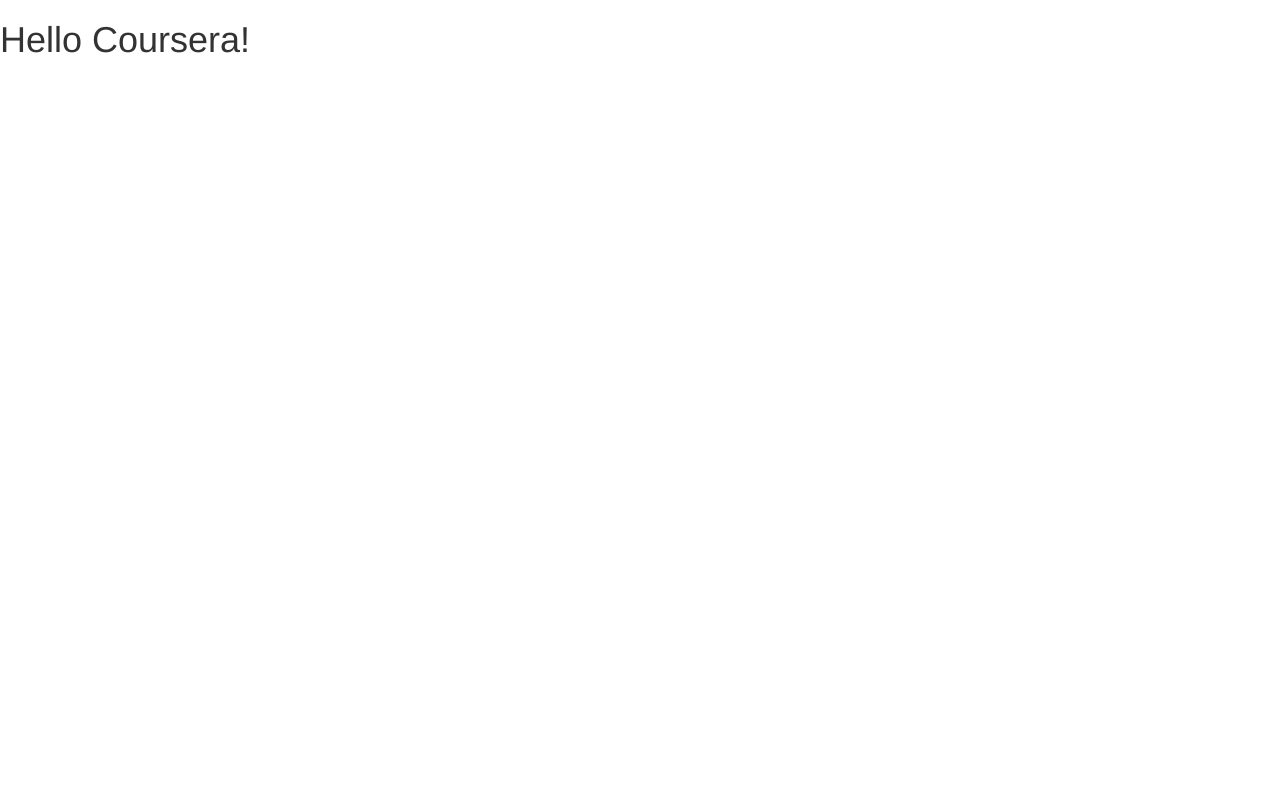
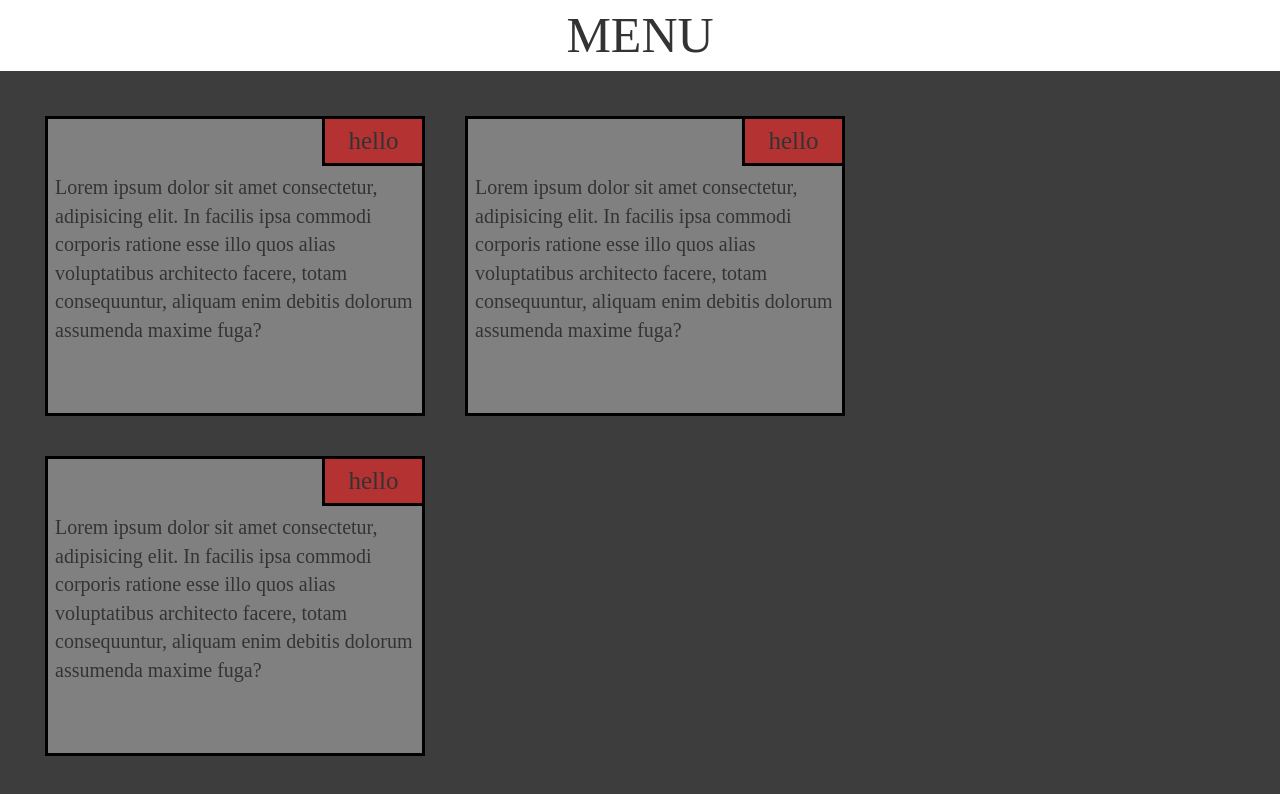
Before and after one commit to realyashsehgal/studious-octo-waffle, a plain HTML site: page bootstrap/indexx.html in a window 1280 px wide. Drawn offline with Linux system fonts and the light colour scheme.

Commit message:
new changes

```diff
--- a/bootstrap/css/styles.css
+++ b/bootstrap/css/styles.css
@@ -0,0 +1,37 @@
+header {
+    font-family: 'Times New Roman', Times, serif;
+    font-size: 50px;
+    font-style: normal;
+    text-align: center;
+}
+.container-fluid{
+    padding: 25px;
+    background-color: rgb(61, 61, 61);
+    display: flex;
+    flex-wrap: wrap;
+}
+.head1{
+    display: flex;
+    background-color: rgb(181, 50, 50);
+    float: right;
+    border-bottom: 3px solid black;
+    border-left: 3px solid black;
+    font-family: 'Times New Roman', Times, serif;
+    font-size: 25px;
+    padding: 4px;
+    width: 100px;
+    justify-content: center;
+}
+.box{
+    background-color: grey;
+    margin: 20px;
+    border: 3px solid black;
+    width: 380px;
+    height: 300px;
+}
+.content{
+    clear: right;
+    font-family: 'Times New Roman', Times, serif;
+    font-size: 20px;
+    padding: 7px;
+}
--- a/bootstrap/indexx.html
+++ b/bootstrap/indexx.html
@@ -17,12 +17,34 @@
     <link rel="stylesheet" href="css/styles.css">
   </head>
 <body>
-
-  <h1>Hello Coursera!</h1>
+  <header>
+    MENU
+  </header>
+  <div class = "container-fluid">
+      <div class = "box">
+        <section class = "head1">hello</section>
+          <section class = "content">
+            Lorem ipsum dolor sit amet consectetur, adipisicing elit. In facilis ipsa commodi corporis ratione esse illo quos alias voluptatibus architecto facere, totam consequuntur, aliquam enim debitis dolorum assumenda maxime fuga?
+          </section>
+      </div>
+      <div class = "box">
+        <section class = "head1">hello</section>
+          <section class = "content">
+            Lorem ipsum dolor sit amet consectetur, adipisicing elit. In facilis ipsa commodi corporis ratione esse illo quos alias voluptatibus architecto facere, totam consequuntur, aliquam enim debitis dolorum assumenda maxime fuga?
+          </section>
+      </div>
+      <div class = "box">
+        <section class = "head1">hello</section>
+          <section class = "content">
+            Lorem ipsum dolor sit amet consectetur, adipisicing elit. In facilis ipsa commodi corporis ratione esse illo quos alias voluptatibus architecto facere, totam consequuntur, aliquam enim debitis dolorum assumenda maxime fuga?
+          </section>
+      </div>
+  </div>
 
   <!-- jQuery (Bootstrap JS plugins depend on it) -->
   <script src="js/jquery.js"></script>
   <script src="js/bootstrap.min.js"></script>
   <script src="js/script.js"></script>
+
 </body>
 </html>
```
